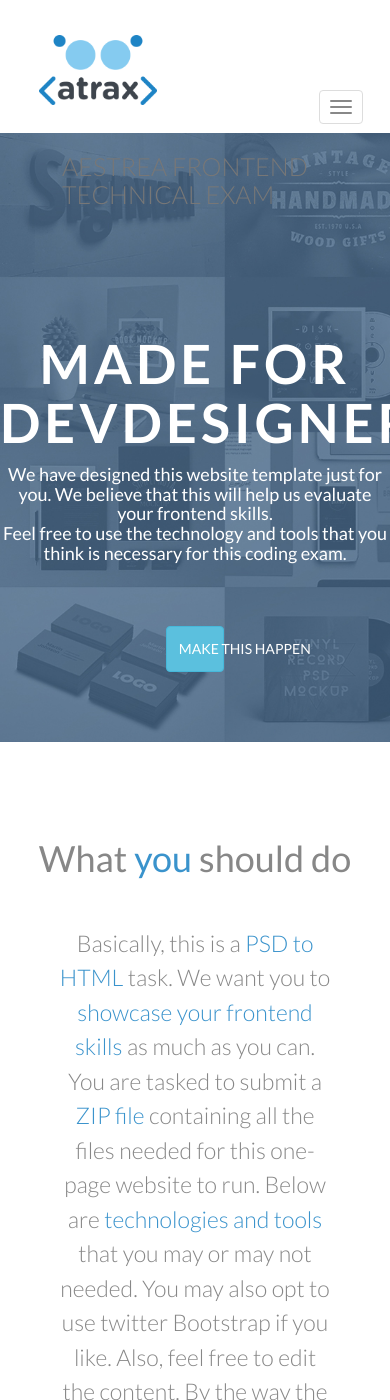
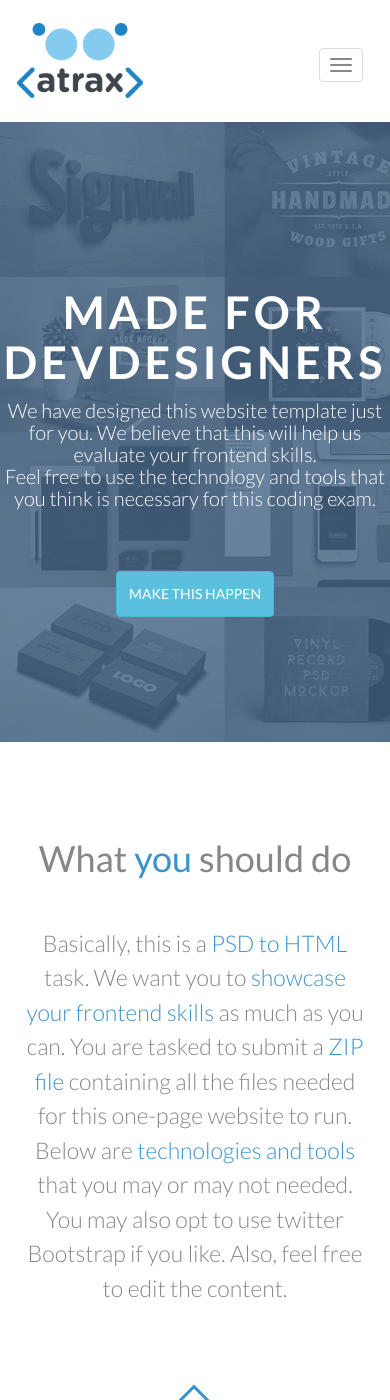
Before and after one commit to rensexam/rensexam.github.io, a Jekyll site: the page built from index.html, in a window 390 px wide and 1400 px high. Built offline with Jekyll 4.4.1, drawn with Linux system fonts in a browser that asks for light colours; some of the changed text lies outside the part shown.

Commit message:
added responsiveness for all section

```diff
--- a/_data/likes.yml
+++ b/_data/likes.yml
@@ -20,4 +20,4 @@
 
 - image: pins6.png
   name: Code
-  description: "Istill code during my free time because I feel joy in doing so. It has been a part of me."
+  description: "I still code during my free time because I feel joy in doing so. It has been a part of me."
--- a/_includes/front/task.html
+++ b/_includes/front/task.html
@@ -2,7 +2,7 @@
   <h1 class="header text-center">What <span class="text-blue">you</span> should do</h1>
 
   <div class="task-content">
-    <p class="text-center">Basically, this is a <span class="text-blue">PSD to HTML</span> task. We want you to <span class="text-blue">showcase your frontend skills</span> as much as you can. You are tasked to submit a <span class="text-blue">ZIP file</span> containing all the files needed for this one-page website to run. Below are <span class="text-blue">technologies and tools</span> that you may or may not needed. You may also opt to use twitter Bootstrap if you like. Also, feel free to edit the content. By the way the Lato webfont is here: https://www.google.com/fonts/specimen/Lato</p>
+    <p class="text-center">Basically, this is a <span class="text-blue">PSD to HTML</span> task. We want you to <span class="text-blue">showcase your frontend skills</span> as much as you can. You are tasked to submit a <span class="text-blue">ZIP file</span> containing all the files needed for this one-page website to run. Below are <span class="text-blue">technologies and tools</span> that you may or may not needed. You may also opt to use twitter Bootstrap if you like. Also, feel free to edit the content.</p>
 
     <div class="row">
       <ul class="diamond-grid">
--- a/_sass/front.scss
+++ b/_sass/front.scss
@@ -110,7 +110,7 @@
         }
 
         button {
-          margin-top: 20px;
+          margin-top: 48px;
         }
 
       }/* end of navbar-header */
@@ -175,7 +175,6 @@
       .btn {
         margin-top: 52px;
         padding: 12px;
-        width: 15%;
       }
     }
   }
@@ -187,25 +186,25 @@
     min-height: 710px;
     background-color: $white;
   }
-
   .task-content {
-    padding-left: 15%;
-    padding-right: 15%;
-
+    margin: 0 auto;
     p {
       font-size: 23px;
       line-height: 1.5;
-      margin: 0;
+      margin: 0 auto;
+      width: 90%;
     }
     .row {
-      margin: 0 auto;
-      margin-top: 66px;
+      padding-top: 66px;
+      text-align: center;
+      margin: 0;
       ul {
+        padding: 0;
+        margin: 0;
         li {
-          list-style: none;
-          float: left;
-          margin-left: 49px;
-          margin-top: 22px;;
+          position: relative;
+          text-align: center;
+          margin: 40px;
 
           &.diamond {
             margin-right: 43px;
@@ -213,7 +212,7 @@
             width: 128px;
             background: transparent;
             color: #3a93cc;
-            display: block;
+            display: inline-block;
             overflow: hidden;
             position: relative;
             text-decoration: none;
@@ -263,7 +262,8 @@
     margin: 0 auto;
     font-size: 23px;
     font-weight: 300;
-    padding: 0px 18% 45px 18%;
+    padding-bottom: 45px;
+    width: 70%;
    }
    .about-content {
       width: 70%;
@@ -495,3 +495,198 @@
     }
   }
 }
+
+@media screen and (max-width: 1324px){
+
+}
+
+@media screen and (max-width: 1280px){
+  #task {
+    .task-content {
+      padding: none;
+    }
+  }
+
+}
+
+@media screen and (max-width: 1200px){
+  .navbar-left, .navbar-right {
+    margin-right: 39px !important;
+  }
+}
+
+@media screen and (max-width: 1024px){
+  .navbar-header {
+    float: none;
+  }
+  .navbar-left, .navbar-right {
+    float: none !important;
+  }
+  .navbar-toggle {
+    display: block;
+  }
+  .navbar-collapse {
+    border-top: 1px solid transparent;
+    box-shadow: inset 0 1px 0 rgba(255, 255, 255, 0.1);
+  }
+  .navbar-fixed-top {
+    top: 0;
+    border-width: 0 0 1px;
+  }
+  .navbar-collapse.collapse {
+    display: none !important;
+  }
+  .navbar-nav {
+    float: none !important;
+    margin-top: 7.5px;
+     li {
+      float: none;
+      margin-bottom: 11px;
+       a {
+        padding-top: 10px;
+        padding-bottom: 10px;
+      }
+    }
+  }
+  .collapse.in {
+    display: block !important;
+  }
+  /* end navbar */
+}
+
+@media screen and (max-width: 992px) {
+  #about {
+    .about-container {
+      h4 {
+      }
+      .about-content {
+        .col-md-6 {
+          padding: 0px;
+          p {
+            margin-bottom: 30px;
+          }
+          button {
+            margin: 0 auto;
+            display: block;
+          }
+          img {
+            height: 250px;
+          }
+        }
+      }
+    }
+  }
+
+  #likes {
+    .likes-container {
+      h3 {
+        padding-bottom: 5%;
+      }
+      .row {
+        width: 90%;
+        text-align: center;
+        margin: 0 auto;
+        .col-md-4 {
+          padding-bottom: 5%;
+          .col-md-3 {
+            display: inline-block;
+            text-align: center;
+            min-height: 60px;
+          }
+        }
+      }
+    }
+  }
+
+}
+
+@media screen and (max-width: 860px) {
+  #about {
+    .about-container {
+      .about-content {
+        .col-md-6 {
+          img {
+            margin-top:40px;
+          }
+        }
+      }
+    }
+  }
+
+}
+
+@media screen and (max-width: 620px) {
+/* nav#navbar-header .nav-container .navbar-header .navbar-brand h4 */
+  nav#navbar-header {
+    .nav-container {
+      .navbar-header {
+        .navbar-brand {
+          margin-left: 5px;
+          h4 {
+            font-size: 20px;
+          }
+          a {
+            img {
+              &.brand-logo-small {
+                height: 57px;
+              }
+            }
+          }
+        }
+      }
+    }
+  }
+
+}
+
+@media screen and (max-width: 480px) {
+  nav#navbar-header {
+    .nav-container {
+      .navbar-header {
+        .navbar-brand {
+          h4 {
+            display: none;
+          }
+          a {
+            img {
+              margin-top: 23px;
+              &.brand-logo-small {
+                height: 75px;
+              }
+            }
+          }
+        }
+      }
+    }
+  }
+
+  #intro {
+    #cover {
+      .container-content {
+        h1 {
+          padding-top: 166px;
+          font-size: 45px;
+        }
+        h4 {
+          font-size: 20px;
+          font-weight: 300;
+        }
+      }
+    }
+  }
+
+  #about {
+    .about-container {
+      h4 {
+        padding: 0px 5% 42px 5%;
+      }
+      .about-content {
+        width: 90%;
+        .col-md-6 {
+          padding: 0px;
+        }
+      }
+    }
+  }
+
+}
```
